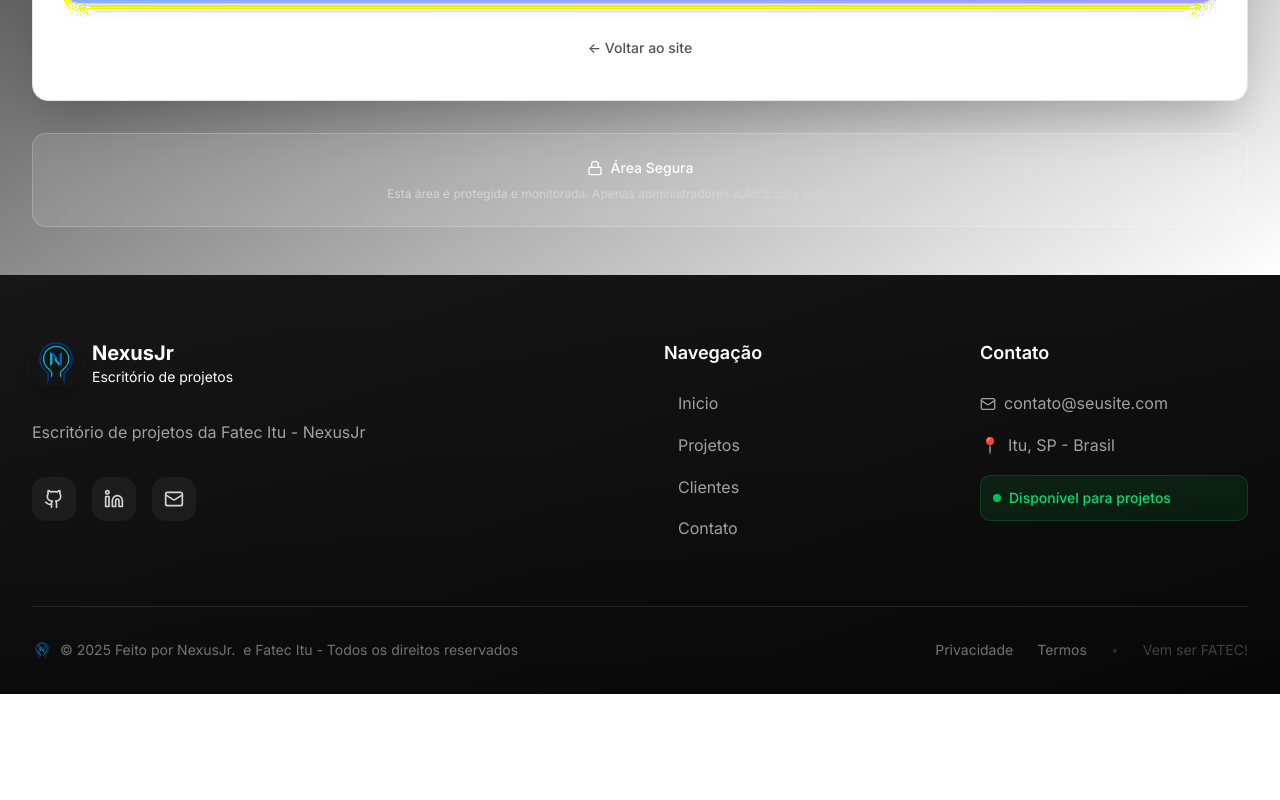
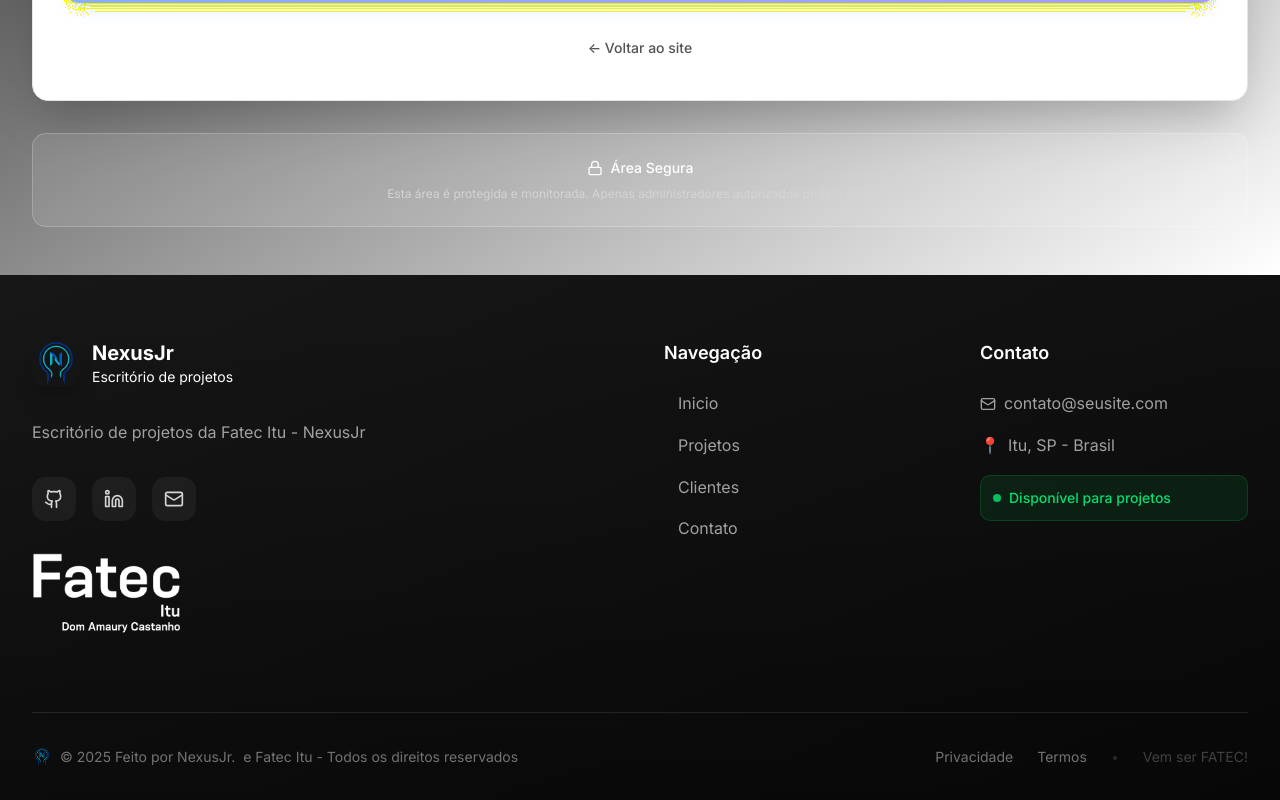
Before and after one commit to GabrielADSFatec/portfolio-nexus, a Next.js app: page /login in a window 1280 px wide. Shown: the part 529-1329 px from the top of the page. Before the commit the page ends 1223 px from the top, so only its background shows below. Built offline with nearby package versions, Linux system fonts and the light colour scheme; no server answers.

Commit message:
fatec logo

```diff
--- a/src/components/layout/footer.tsx
+++ b/src/components/layout/footer.tsx
@@ -69,7 +69,14 @@
                   <Icon className="w-5 h-5" />
                 </a>
               ))}
+
             </div>
+            <Image
+                                            src="/fatec_itu.png"
+                                            alt="Logo da faculdade"
+                                            width={150}
+                                            height={150}
+                                          />
           </div>
 
           {/* Quick links */}
```
Also changed, not shown: public/fatec_itu.png (added).
